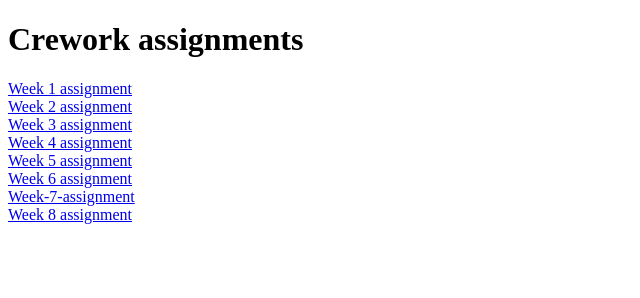
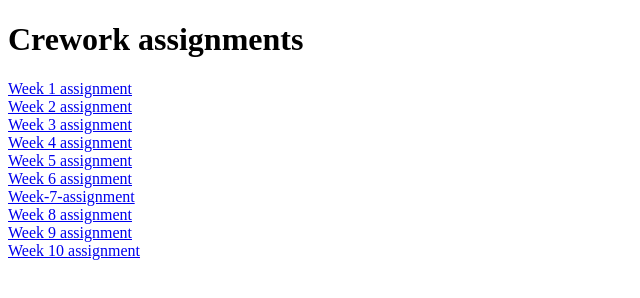
Before and after one commit to Ravirrs/ravirrs.github.io, a plain HTML site: page index.html in a window 1280 px wide. Shown: the whole page, without its empty margins (0-640 px from the left). Drawn offline with Linux system fonts and the light colour scheme.

Commit message:
new projects

```diff
--- a/index.html
+++ b/index.html
@@ -28,6 +28,10 @@
     <br>
     <a href="./Week-8-assignment/CLI.html">Week 8 assignment</a>
     <br>
+    <a href="./Week-9-assignment/pomodero.html">Week 9 assignment</a>
+    <br>
+    <a href="./Week-10-assignment/chromeextension.html">Week 10 assignment</a>
+    <br>
 
 
 
```
Also changed, not shown: 1 other file.
